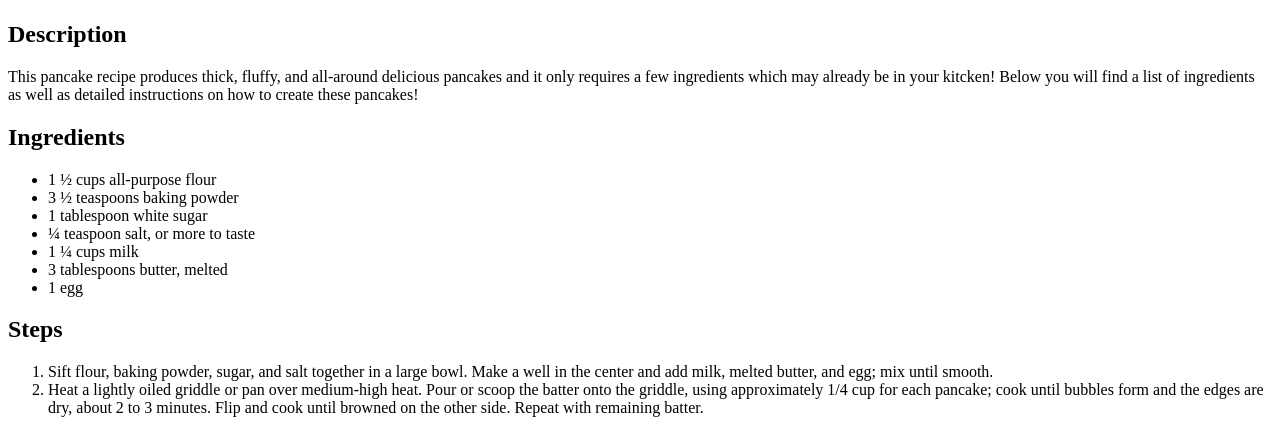
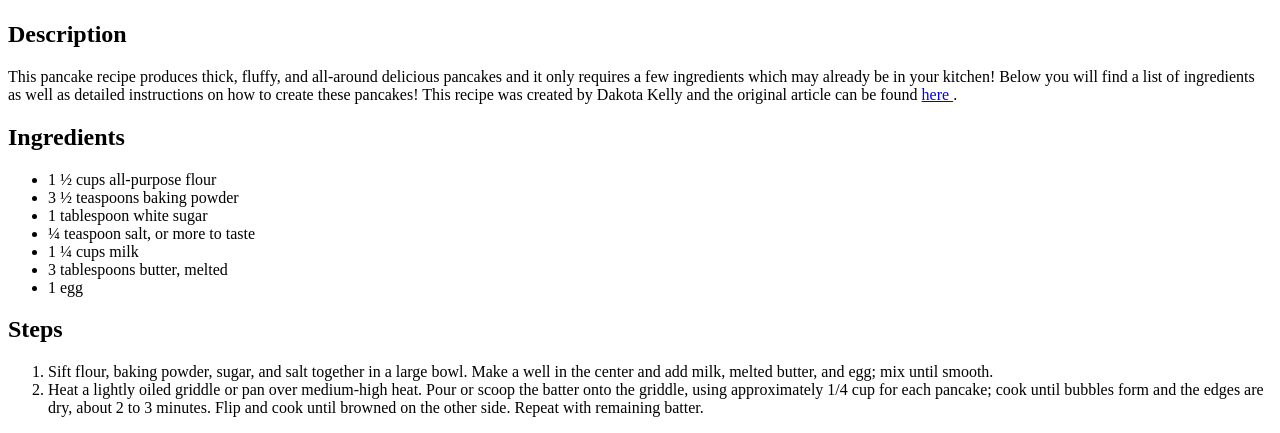
Before and after one commit to vinothrobinson/odin-recipes, a plain HTML site: page recipes/pancake.html in a window 1280 px wide. Shown: the part 383-816 px from the top of the page. Drawn offline with Linux system fonts and the light colour scheme.

Commit message:
Add new recipe, fix typos, and credit sources
Add a cookie recipe to the recipe folder. Fix a typo for "kitchen"
in a paragraph element. Reference the original source of the recipe
in the description. Adjust format of links in index.html to be an
unordered list.

```diff
--- a/recipes/pancake.html
+++ b/recipes/pancake.html
@@ -14,9 +14,12 @@
                 This pancake recipe produces thick, fluffy,
                 and all-around delicious pancakes and it only
                 requires a few ingredients which may already be
-                in your kitcken! Below you will find a list of
+                in your kitchen! Below you will find a list of
                 ingredients as well as detailed instructions on
-                how to create these pancakes!
+                how to create these pancakes! This recipe was created
+                by Dakota Kelly and the original article can be found
+                <a href="https://www.allrecipes.com/recipe/21014/good-old-fashioned-pancakes/"
+                alt="Original cookie recipe link"> here </a>.
             </p>
 
         <h2> Ingredients </h2>
```
Also changed, not shown: index.html (+4 -1 lines), recipes/cookie.html (added, +11 -0 lines).
